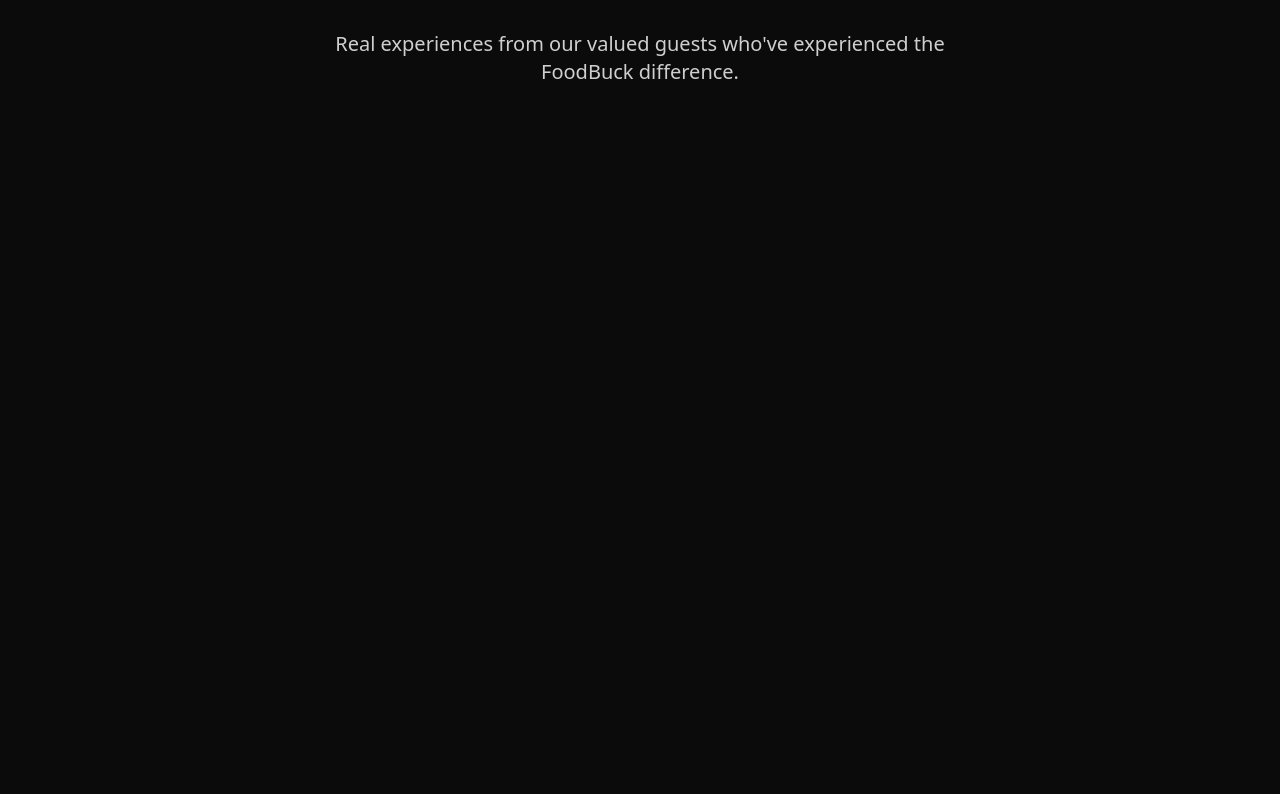
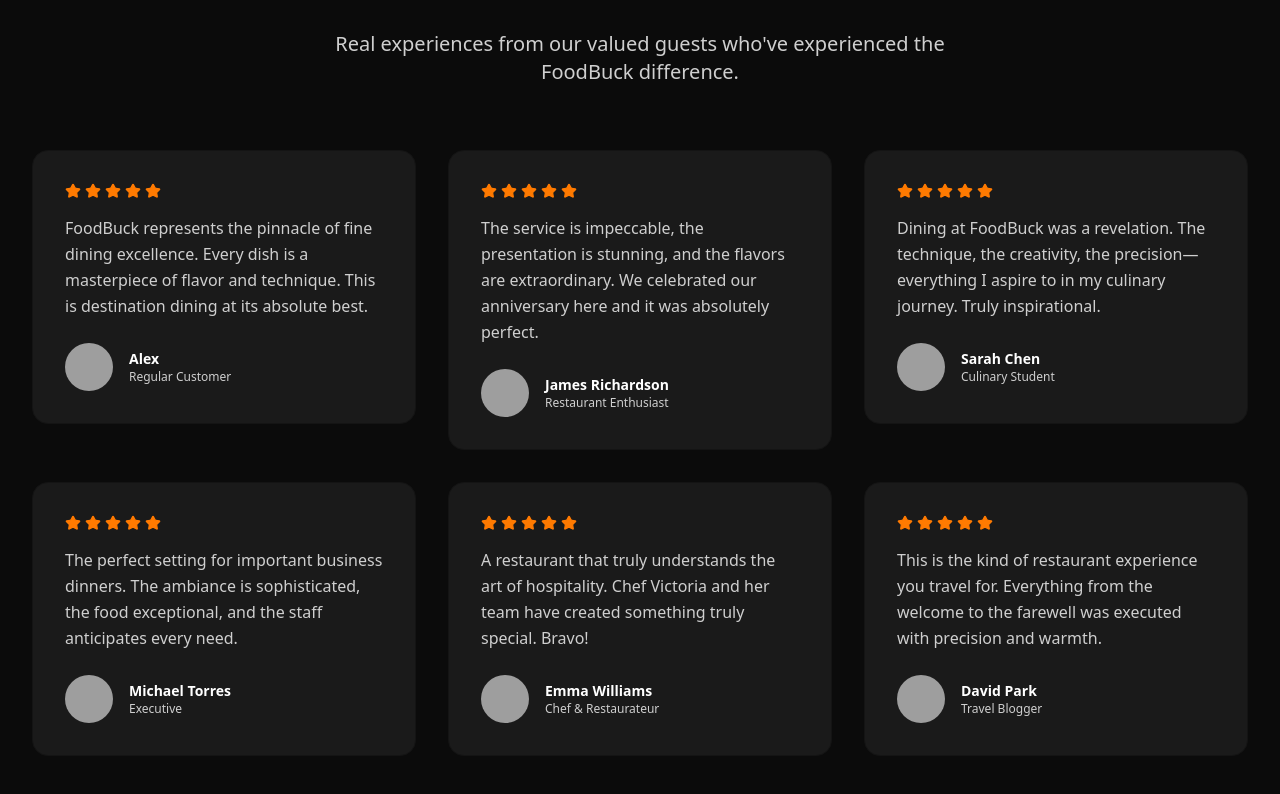
Before and after one commit to shayanbalochofficial/Food-ecommerce, a Next.js app: page / in a window 1280 px wide. Shown: the part 4932-5726 px from the top of the page. Before the commit the page ends 5162 px from the top, so only its background shows below. Built offline with nearby package versions, Linux system fonts and the light colour scheme; grey boxes are pictures that could not be loaded.

Commit message:
Completed Testimonial Section

```diff
--- a/components/sections/TestimonialSection.tsx
+++ b/components/sections/TestimonialSection.tsx
@@ -1,6 +1,7 @@
-import React from "react";
+import TestimonialCard from "@/components/TestimonialCard";
+import { testimonials } from "@/data/testimonials";
 
-const TestimonialSection = () => {
+export default function TestimonialSection() {
   return (
     <section className="py-20 bg-foodbuck-black">
       <div className="max-w-7xl mx-auto px-4 sm:px-6 lg:px-8">
@@ -14,14 +15,24 @@
           </p>
         </div>
 
-        {/*  */}
-
         <div className="grid md:grid-cols-2 lg:grid-cols-3 gap-8">
-          {/* Testimonials from Data */}
+          {testimonials.map((testimonial, index) => (
+            <div
+              key={testimonial.id}
+              className="animate-slide-up"
+              style={{ animationDelay: `${index * 100}ms` }}
+            >
+              <TestimonialCard
+                name={testimonial.name}
+                role={testimonial.role}
+                content={testimonial.content}
+                rating={testimonial.rating}
+                image={testimonial.image}
+              />
+            </div>
+          ))}
         </div>
       </div>
     </section>
   );
-};
-
-export default TestimonialSection;
+}
```
